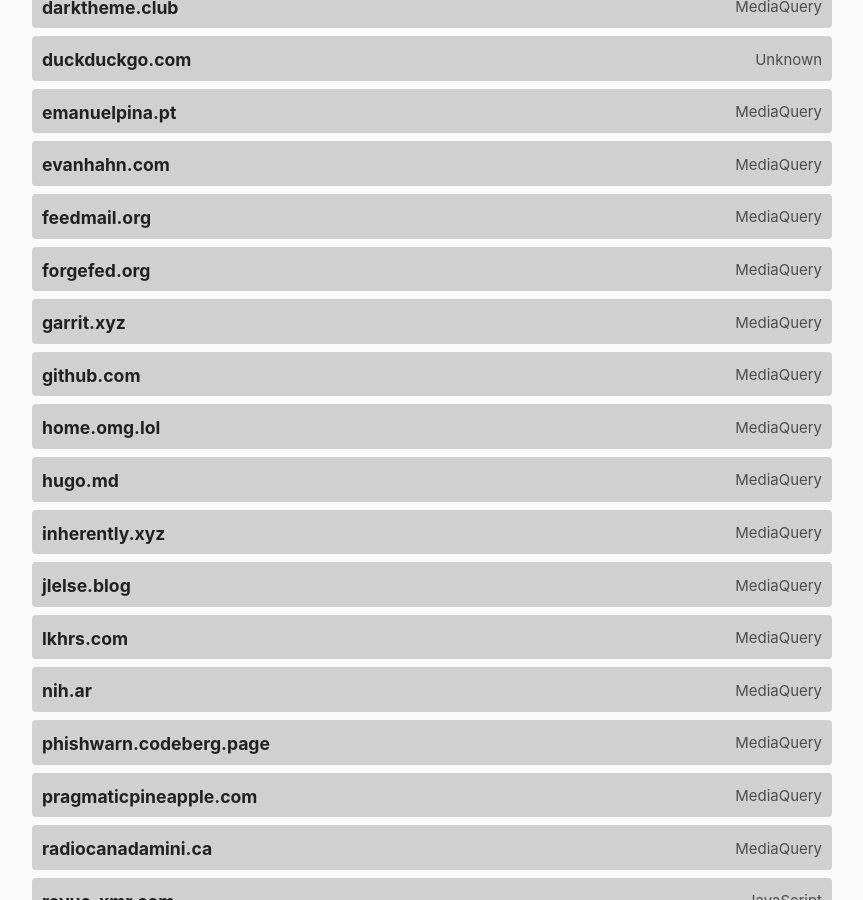
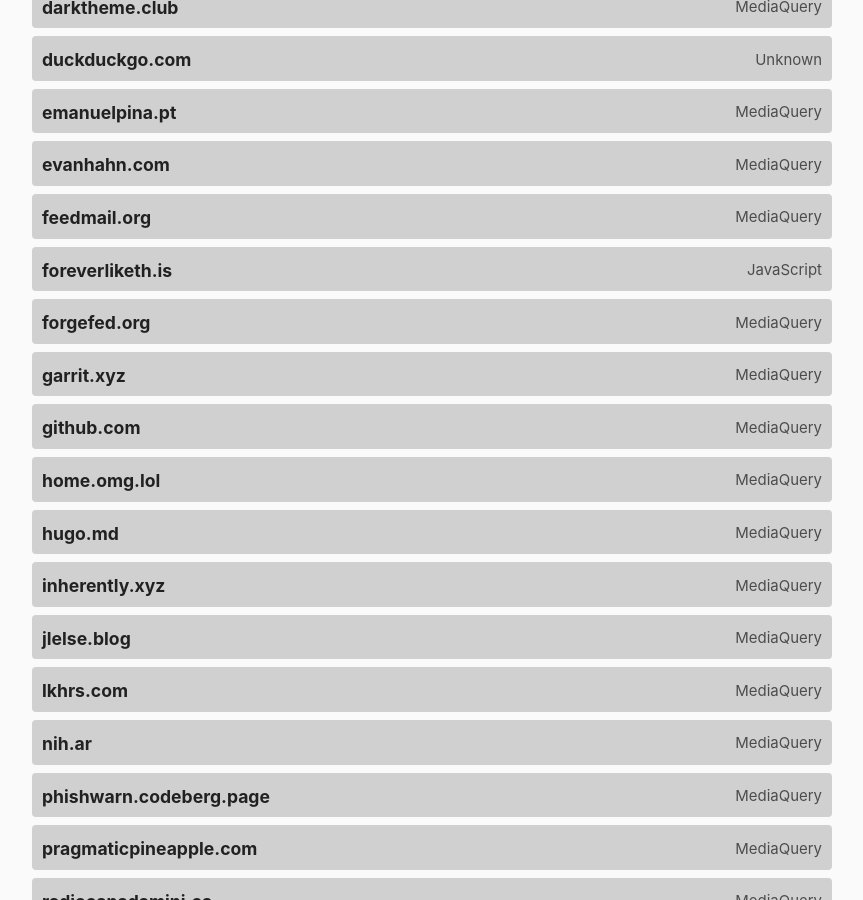
Before and after one commit to katherinek727/darktheme.club, a Jekyll site: the page built from index.md, in a window 1280 px wide and 900 px high, scrolled down 1165 px. Shown: the whole window, without its empty margins (208-1071 px from the left). Built offline with Jekyll 4.4.1, drawn with Linux system fonts in a browser that asks for light colours.

Commit message:
add website

```diff
--- a/_data/sites.yml
+++ b/_data/sites.yml
@@ -67,6 +67,11 @@
   url: https://feedmail.org
   method: mediaquery
   last_checked: 2022-07-16
+
+- domain: foreverliketh.is
+  url: https://foreverliketh.is/
+  method: javascript
+  last_checked: 2022-12-30
 
 - domain: forgefed.org
   url: https://forgefed.org
```
